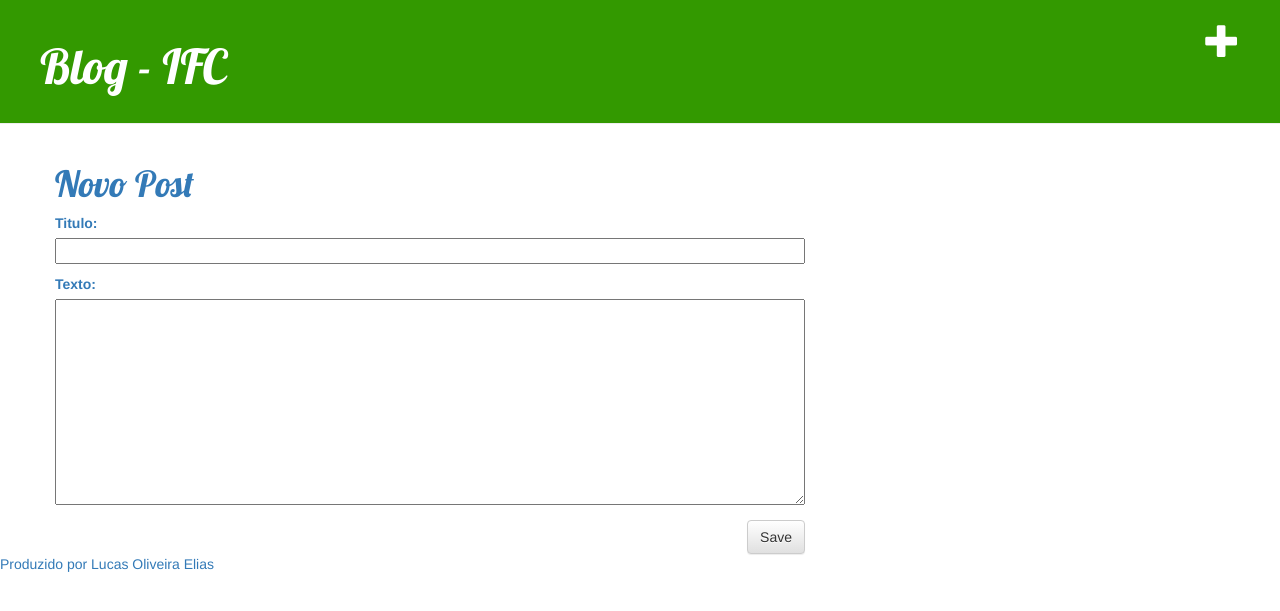
After one commit to loelias/proj-suf-blog, a Django app: page /post/new/ in a window 1280 px wide. The commit adds this page. Shown: the top 611 px of the page. Run offline with Django 3.2, Linux system fonts and the light colour scheme; some libraries are stand-ins or nearby versions.

Commit message:
Criação do formulario, da view e template para criacao de um novo post.

```diff
--- /dev/null
+++ b/blog/forms.py
@@ -0,0 +1,10 @@
+from django import forms
+
+from .models import Post
+
+
+class PostForm(forms.ModelForm):
+
+    class Meta:
+        model = Post
+        fields = ('titulo', 'texto',)
--- a/blog/templates/blog/base.html
+++ b/blog/templates/blog/base.html
@@ -15,6 +15,7 @@
 
    <body>
       <header class="page-header">
+        <a href="{% url 'post_new' %}" class="top-menu"><span class="glyphicon glyphicon-plus"></span></a>
         <h1>Blog - IFC</h1>
       </header>
       <nav>
--- /dev/null
+++ b/blog/templates/blog/post_edit.html
@@ -0,0 +1,9 @@
+{% extends 'blog/base.html' %}
+
+{% block content %}
+  <h1>Novo Post</h1>
+  <form method="POST" class="post-form">{% csrf_token %}
+    {{ form.as_p }}
+    <button type="submit" class="save btn btn-default">Save</button>
+  </form>
+{% endblock %}
--- a/blog/urls.py
+++ b/blog/urls.py
@@ -4,5 +4,6 @@ from . import views
 urlpatterns = [
     url(r'^$', views.post_list, name='post_list'),
     url(r'^post/(?P<pk>\d+)/$', views.post_detail, name='post_detail'),
+    url(r'^post/new/$', views.post_new, name='post_new'),
 
 ]
--- a/blog/views.py
+++ b/blog/views.py
@@ -1,6 +1,7 @@
 from django.shortcuts import render, get_object_or_404
 from django.utils import timezone
 from .models import Post
+from .forms import PostForm
 
 # Create your views here.
 
@@ -13,4 +14,8 @@ def post_list(request):
 
 def post_detail(request, pk):
     post = get_object_or_404(Post, pk=pk)
-    return render(request, 'blog/post_detail.html', {'post':post})
+    return render(request, 'blog/post_detail.html', {'post': post})
+
+def post_new(request):
+    form = PostForm()
+    return render(request, 'blog/post_edit.html', {'form': form})
```
